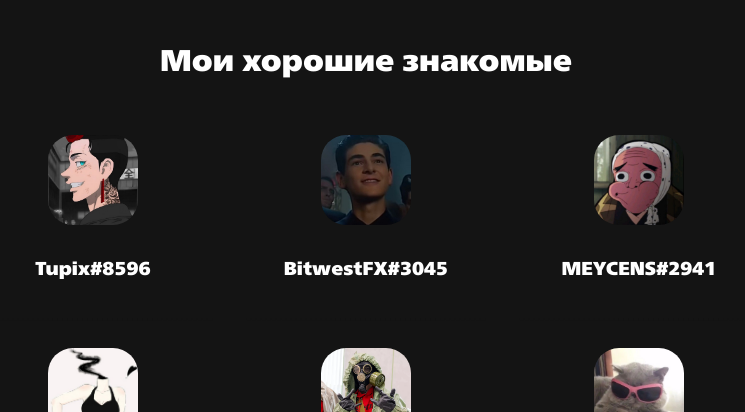
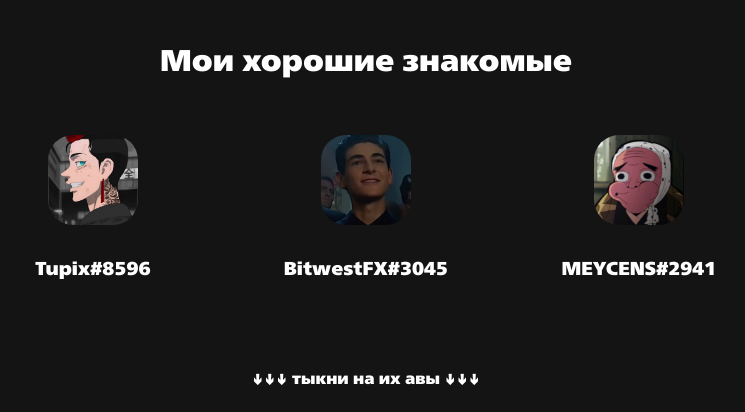
Before and after one commit to ssenko54/ssenko54.github.io, a plain HTML site: page index.html in a window 1280 px wide. Shown: the part 2219-2631 px from the top of the page, without its empty margins (274-1019 px from the left). Drawn offline with Linux system fonts and the light colour scheme.

Commit message:
Update index.html
Signed-off-by: ssenko54 <109846414+ssenko54@users.noreply.github.com>

```diff
--- a/index.html
+++ b/index.html
@@ -78,7 +78,8 @@
           <img src="mey.png" style="width: 90px; height:90px; border-radius: 25px;"><br><h3 style="font-size: 1 rem">MEYCENS#2941</h3><p style="color:#141414">------------------------------------------------</p>
         </div>
       </div>
-
+      <p style="float:center; text-align: center; font-size: 0.3 em;"> ↓↓↓ тыкни на их авы ↓↓↓</p>
+      <br><br>
       <div class="menu" style="float:center; text-align: center; font-size: 0.3 em;" >
       <div class="frame">
         <a href="https://twitch.tv/piplap__"> <img src="pip.jpg"
```
